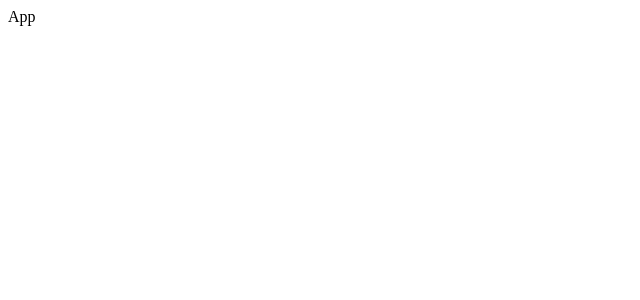
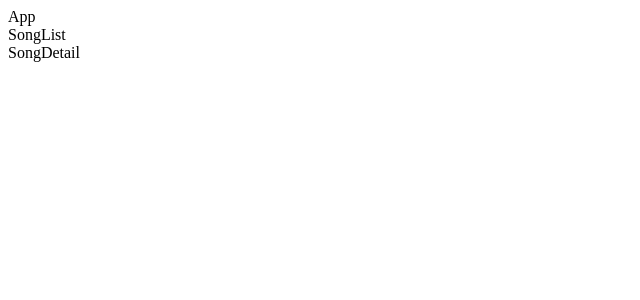
Before and after one commit to Raggan/react-redux-songs, a React (Create React App) app: page / in a window 1280 px wide. Shown: the top 300 px of the page, without its empty margins (0-640 px from the left). Built offline with nearby package versions, Linux system fonts and the light colour scheme.

Commit message:
Components

```diff
--- a/src/components/App.js
+++ b/src/components/App.js
@@ -1,8 +1,16 @@
 import React, { Component } from "react";
+import SongList from "./SongList";
+import SongDetail from "./SongDetail";
 
 class App extends Component {
   render() {
-    return <div>App</div>;
+    return (
+      <div>
+        App
+        <SongList />
+        <SongDetail />
+      </div>
+    );
   }
 }
 
--- /dev/null
+++ b/src/components/SongDetail.js
@@ -0,0 +1,8 @@
+import React, { Component } from "react";
+
+class SongDetail extends Component {
+  render() {
+    return <div>SongDetail</div>;
+  }
+}
+export default SongDetail;
--- /dev/null
+++ b/src/components/SongList.js
@@ -0,0 +1,9 @@
+import React, { Component } from "react";
+
+class SongList extends Component {
+  render() {
+    return <div>SongList</div>;
+  }
+}
+
+export default SongList;
```
